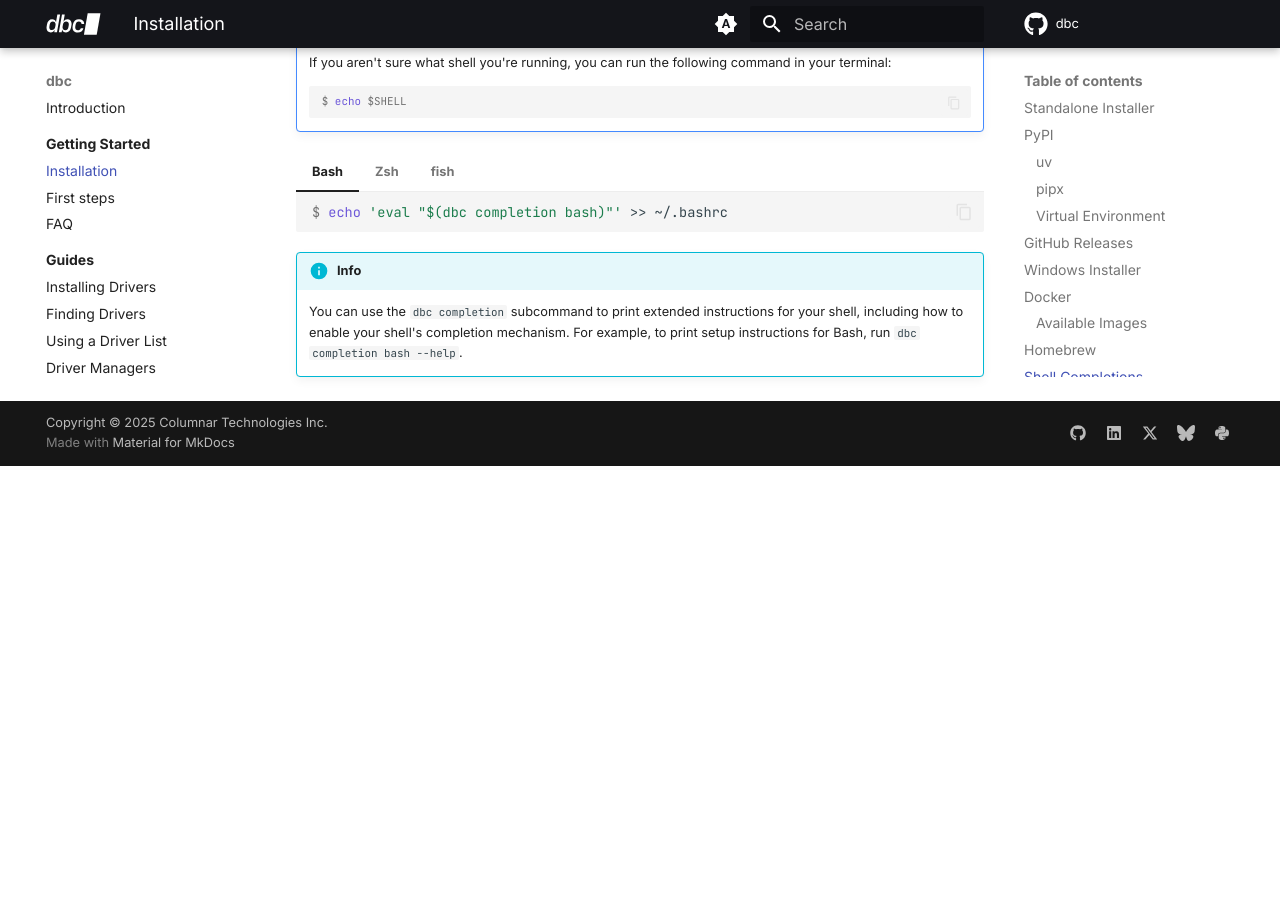
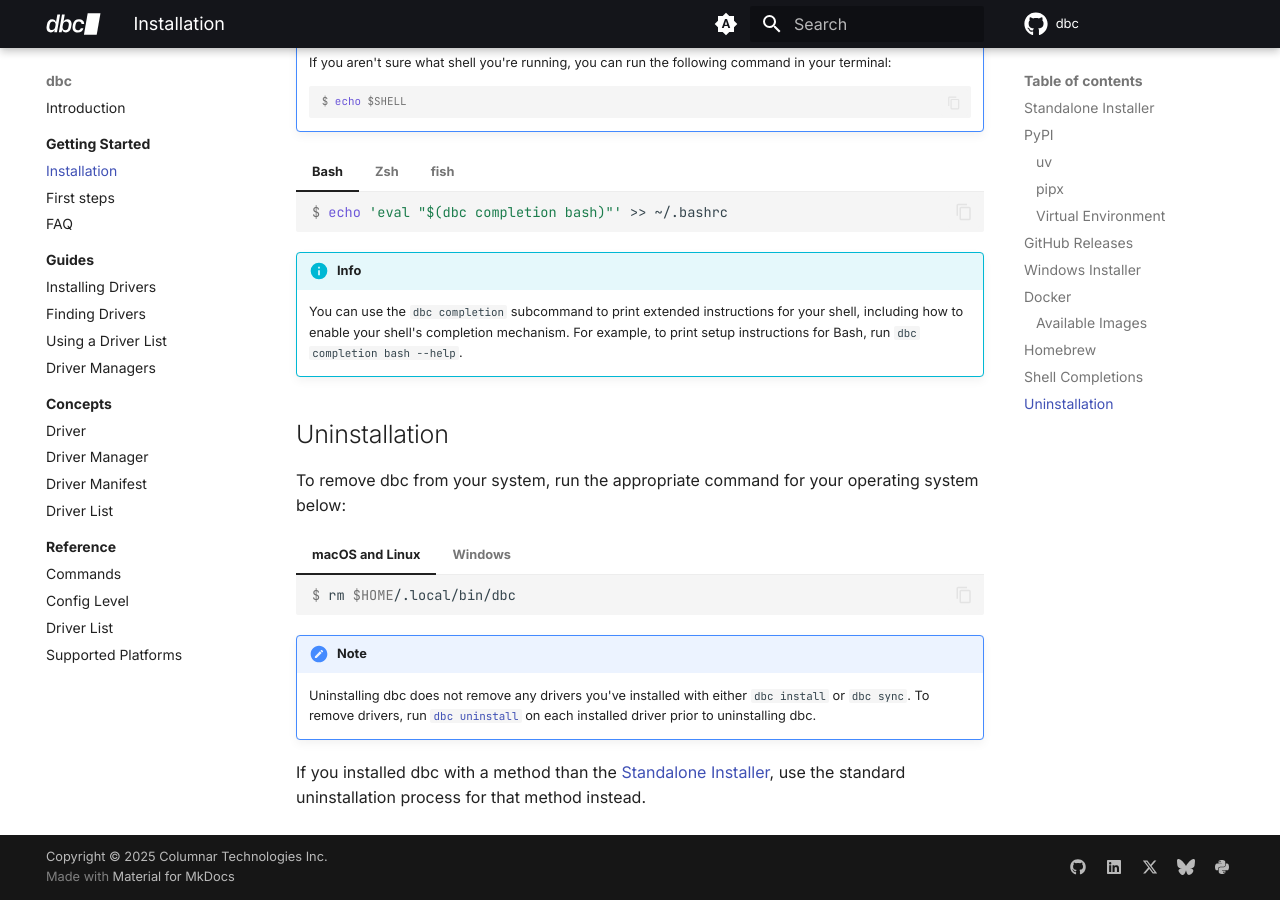
Before and after one commit to columnar-tech/dbc, an MkDocs documentation site: the page built from docs/getting_started/installation.md, in a window 1280 px wide and 900 px high, scrolled down 3149 px. Built offline with MkDocs 1.6.1 and Material for MkDocs 9.7.7, drawn with Linux system fonts in a browser that asks for light colours; plug-ins that fetch from the network failed and are left out; comment, search, counter and statistics services are not loaded; before the commit the page ends 3615 px from its top, so only the background shows below that.

Commit message:
Add uninstallation section to installation docs

````diff
--- a/docs/getting_started/installation.md
+++ b/docs/getting_started/installation.md
@@ -189,3 +189,25 @@
 !!! info
 
     You can use the `dbc completion` subcommand to print extended instructions for your shell, including how to enable your shell's completion mechanism. For example, to print setup instructions for Bash, run `dbc completion bash --help`.
+
+## Uninstallation
+
+To remove dbc from your system, run the appropriate command for your operating system below:
+
+=== "macOS and Linux"
+
+    ```console
+    $ rm $HOME/.local/bin/dbc
+    ```
+
+=== "Windows"
+
+    ```console
+    $ powershell.exe -c "rm $HOME/.local/bin/dbc.exe"
+    ```
+
+!!! note
+
+    Uninstalling dbc does not remove any drivers you've installed with either `dbc install` or `dbc sync`. To remove drivers, run [`dbc uninstall`](../reference/cli.md#uninstall) on each installed driver prior to uninstalling dbc.
+
+If you installed dbc with a method than the [Standalone Installer](#standalone-installer), use the standard uninstallation process for that method instead.
````
